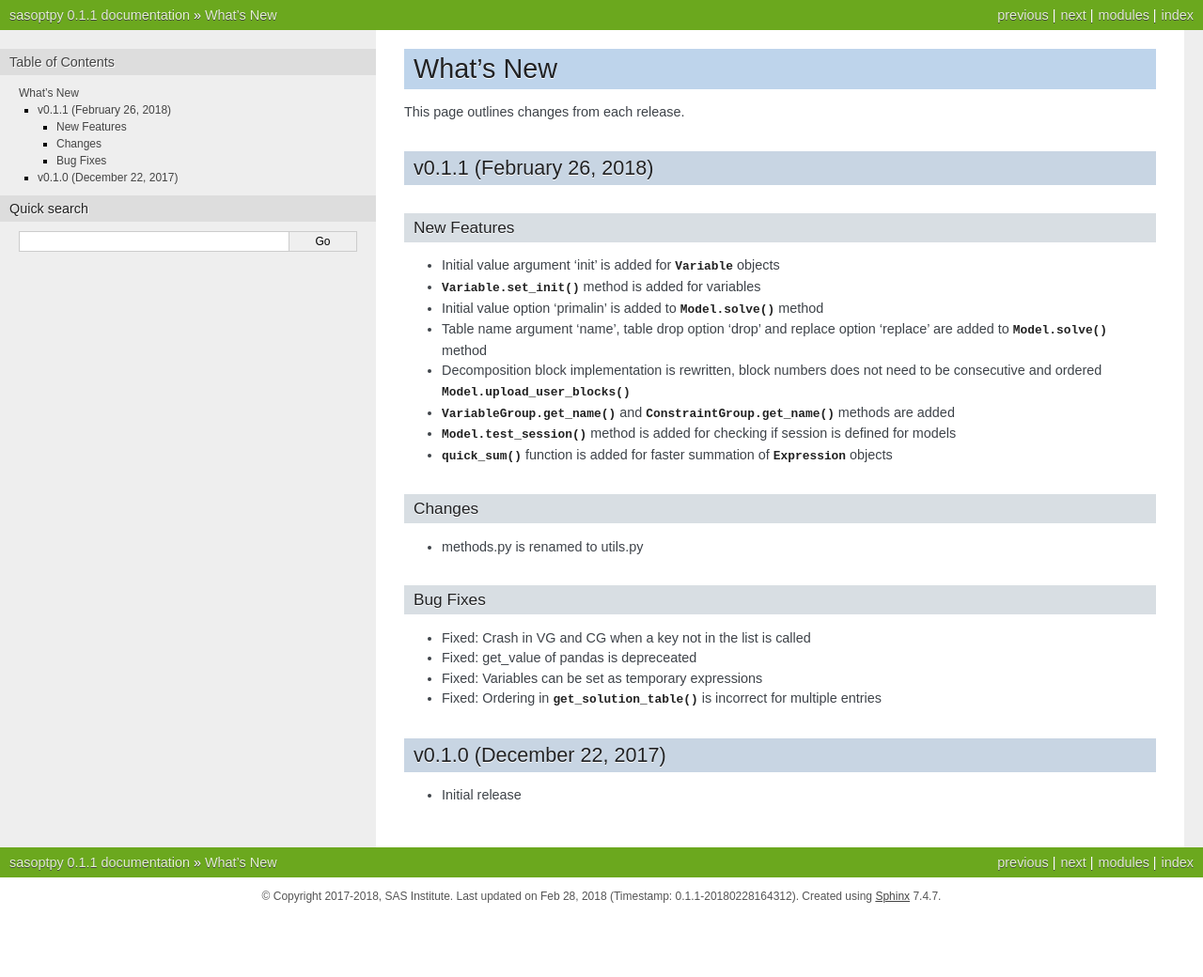
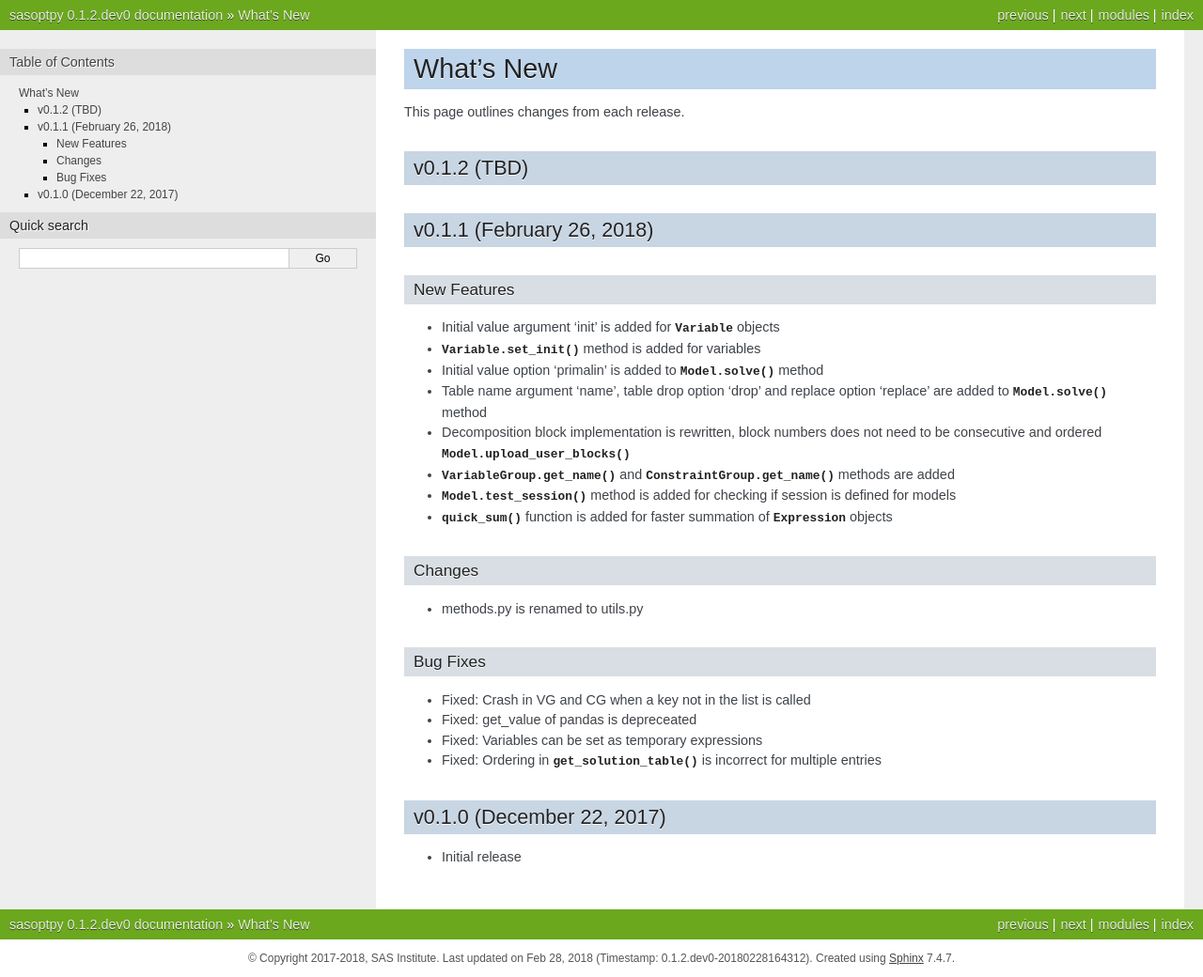
Before and after one commit to sassoftware/sasoptpy, a Sphinx documentation site: the page built from doc/whatsnew.rst, in a window 1280 px wide. Shown: the whole page at 94% size. Built offline with Sphinx 7.4.7, drawn with Linux system fonts in a browser that asks for light colours; formulas are drawn with MathJax 3; before the commit the page ends 974 px from its top, so only the background shows below that.

Commit message:
Dev number changes

```diff
--- a/doc/conf.py
+++ b/doc/conf.py
@@ -67,9 +67,9 @@ author = 'SAS Institute (Sertalp B. Cay)'
 # built documents.
 #
 # The short X.Y version.
-version = '0.1.1'
+version = '0.1.2.dev0'
 # The full version, including alpha/beta/rc tags.
-release = '0.1.1'
+release = '0.1.2.dev0'
 
 # The language for content autogenerated by Sphinx. Refer to documentation
 # for a list of supported languages.
--- a/doc/whatsnew.rst
+++ b/doc/whatsnew.rst
@@ -8,6 +8,11 @@ What's New
 **********
 
 This page outlines changes from each release.
+
+v0.1.2 (TBD)
+============
+
+
 
 v0.1.1 (February 26, 2018)
 ==========================
--- a/setup.py
+++ b/setup.py
@@ -22,7 +22,7 @@ from setuptools import setup
 
 setup(
     name='sasoptpy',
-    version='0.1.1',
+    version='0.1.2.dev0',
     packages=['sasoptpy'],
     description='sasoptpy: SAS Viya Optimization Interface for Python',
     url='https://github.com/sassoftware/sasoptpy',
```
